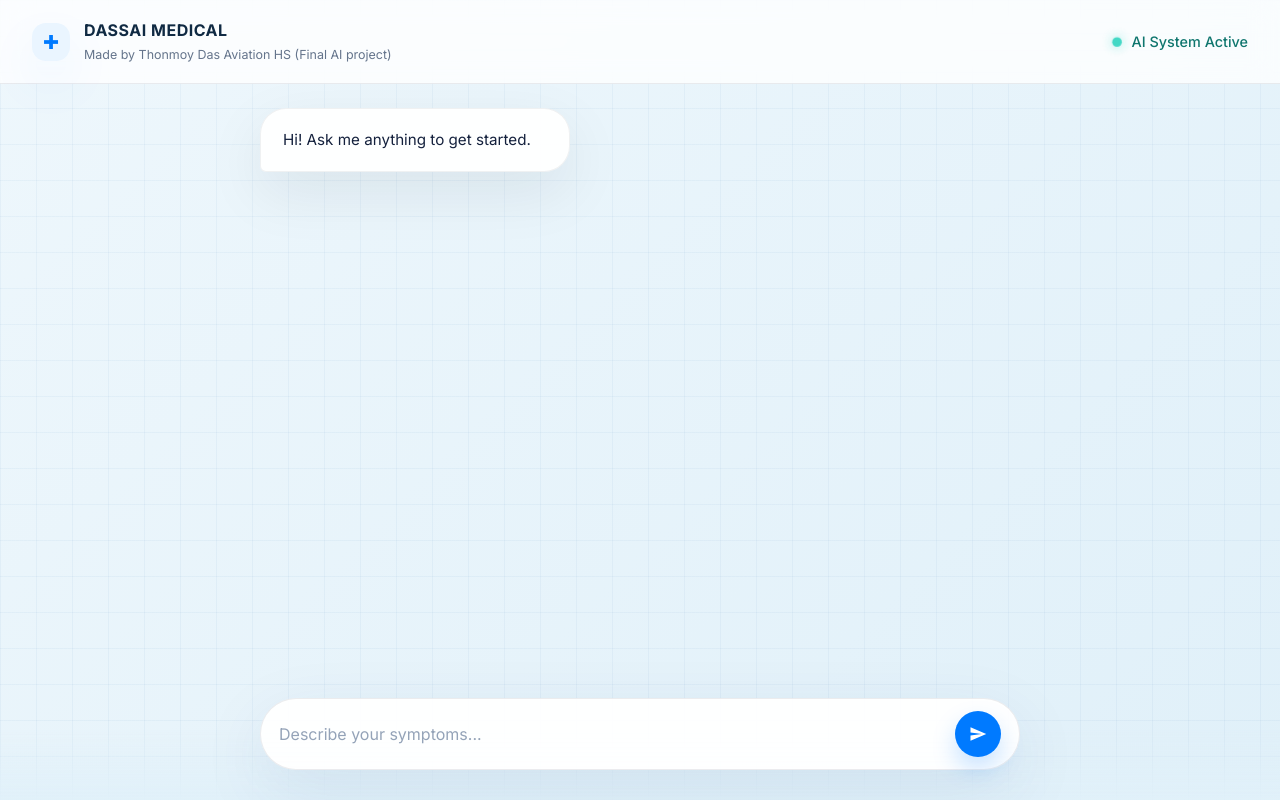
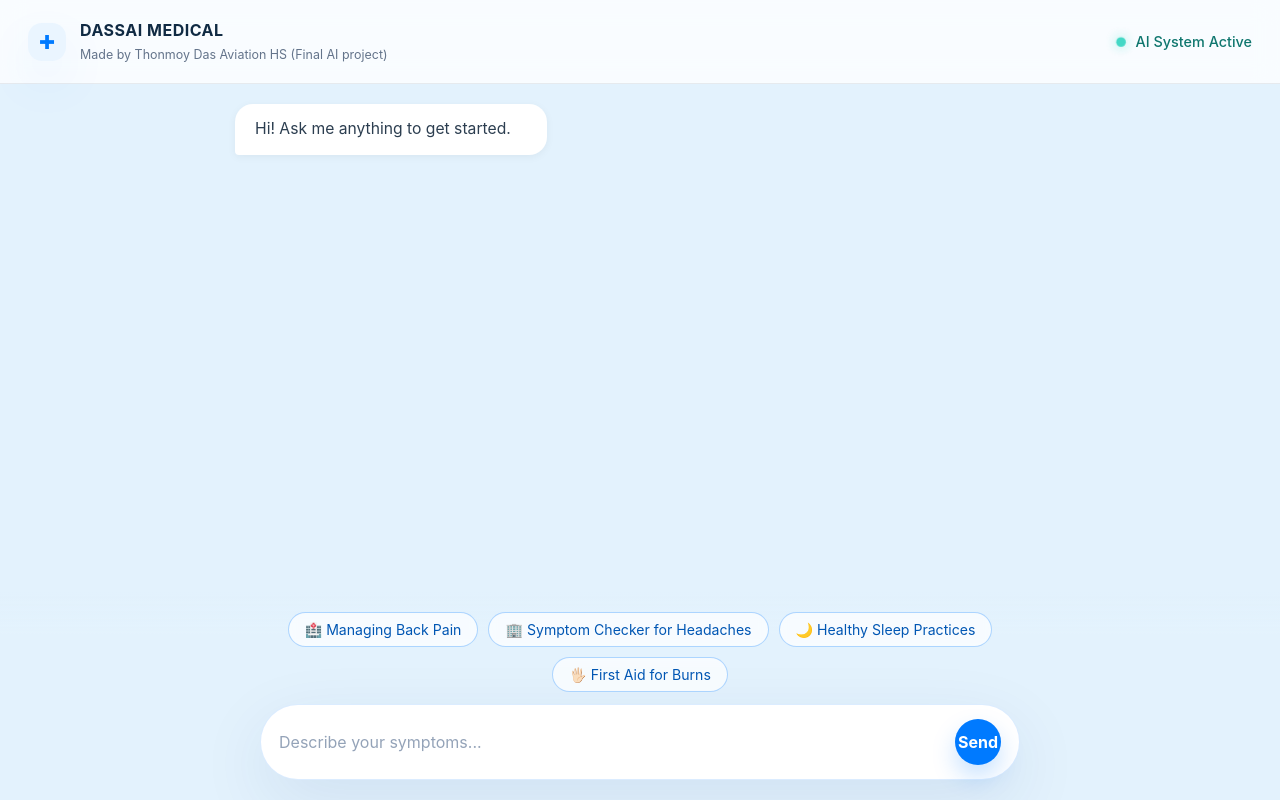
Before and after one commit to thonmoydas47-crypto/final-chat-ai-application-, a website: page public/index.html in a window 1280 px wide. Drawn offline with Linux system fonts and the light colour scheme.

Commit message:
Implement premium Dassai Medical chat UI with suggestion chips

```diff
--- a/public/app.js
+++ b/public/app.js
@@ -4,50 +4,46 @@
 // Sends each user message + the running history to /api/chat,
 // reads the streamed Server-Sent Events response, and types
 // the AI reply into the page chunk-by-chunk.
-//
-// You usually don't need to change this file. The look-and-feel
-// lives in styles.css; the AI's personality lives in api/chat.js.
 // ============================================================
 
-const messagesEl = document.getElementById("messages");
-const formEl = document.getElementById("composer");
-const inputEl = document.getElementById("composer-input");
-const sendBtn = document.getElementById("composer-send");
+const messagesEl = document.getElementById('messages');
+const formEl = document.getElementById('composer');
+const inputEl = document.getElementById('composer-input');
+const sendBtn = document.getElementById('composer-send');
 
-// Running conversation history. Each entry: { role, text }.
 const history = [];
 
-formEl.addEventListener("submit", async (event) => {
+formEl.addEventListener('submit', async (event) => {
   event.preventDefault();
   const text = inputEl.value.trim();
   if (!text) return;
 
-  inputEl.value = "";
+  inputEl.value = '';
   setBusy(true);
 
-  appendMessage("user", text);
-  history.push({ role: "user", text });
+  appendMessage('user', text);
+  history.push({ role: 'user', text });
 
-  const aiBubble = appendMessage("assistant", "", { streaming: true });
+  const aiBubble = appendMessage('assistant', '', { streaming: true });
 
   try {
-    const response = await fetch("/api/chat", {
-      method: "POST",
-      headers: { "Content-Type": "application/json" },
+    const response = await fetch('/api/chat', {
+      method: 'POST',
+      headers: { 'Content-Type': 'application/json' },
       body: JSON.stringify({ messages: history }),
     });
 
     if (!response.ok || !response.body) {
-      const errText = await response.text().catch(() => "");
+      const errText = await response.text().catch(() => '');
       throw new Error(errText || `Request failed (${response.status})`);
     }
 
-    let assistantText = "";
-    for await (const event of readSseStream(response.body)) {
-      if (event === "[DONE]") break;
+    let assistantText = '';
+    for await (const eventData of readSseStream(response.body)) {
+      if (eventData === '[DONE]') break;
       let payload;
       try {
-        payload = JSON.parse(event);
+        payload = JSON.parse(eventData);
       } catch {
         continue;
       }
@@ -59,11 +55,11 @@ formEl.addEventListener("submit", async (event) => {
       }
     }
 
-    history.push({ role: "assistant", text: assistantText });
+    history.push({ role: 'assistant', text: assistantText });
   } catch (err) {
     aiBubble.textContent = `⚠️ ${err.message}`;
   } finally {
-    aiBubble.parentElement.classList.remove("is-streaming");
+    aiBubble.parentElement.classList.remove('is-streaming');
     setBusy(false);
     inputEl.focus();
   }
@@ -72,16 +68,16 @@ formEl.addEventListener("submit", async (event) => {
 function setBusy(busy) {
   inputEl.disabled = busy;
   sendBtn.disabled = busy;
-  sendBtn.textContent = busy ? "..." : "Send";
+  sendBtn.textContent = busy ? '...' : 'Send';
 }
 
 function appendMessage(role, text, { streaming = false } = {}) {
-  const wrapper = document.createElement("div");
-  wrapper.className = `message message-${role === "assistant" ? "ai" : "user"}`;
-  if (streaming) wrapper.classList.add("is-streaming");
+  const wrapper = document.createElement('div');
+  wrapper.className = `message ${role === 'assistant' ? 'ai-message' : 'user-message'}`;
+  if (streaming) wrapper.classList.add('is-streaming');
 
-  const bubble = document.createElement("div");
-  bubble.className = "message-bubble";
+  const bubble = document.createElement('div');
+  bubble.className = 'message-content';
   bubble.textContent = text;
   wrapper.appendChild(bubble);
 
@@ -94,11 +90,10 @@ function scrollToBottom() {
   messagesEl.scrollTop = messagesEl.scrollHeight;
 }
 
-// Async iterator that yields each `data:` payload from an SSE stream.
 async function* readSseStream(body) {
   const reader = body.getReader();
   const decoder = new TextDecoder();
-  let buffer = "";
+  let buffer = '';
 
   while (true) {
     const { done, value } = await reader.read();
@@ -106,13 +101,19 @@ async function* readSseStream(body) {
     buffer += decoder.decode(value, { stream: true });
 
     let sep;
-    while ((sep = buffer.indexOf("\n\n")) !== -1) {
+    while ((sep = buffer.indexOf('\n\n')) !== -1) {
       const frame = buffer.slice(0, sep);
       buffer = buffer.slice(sep + 2);
-      const dataLine = frame
-        .split("\n")
-        .find((l) => l.startsWith("data: "));
+      const dataLine = frame.split('\n').find((l) => l.startsWith('data: '));
       if (dataLine) yield dataLine.slice(6);
     }
   }
 }
+
+function useSuggestion(text) {
+  const inputElement = document.getElementById('composer-input');
+  if (inputElement) {
+    inputElement.value = text;
+    inputElement.focus();
+  }
+}
--- a/public/index.html
+++ b/public/index.html
@@ -30,12 +30,19 @@
     <main class="chat-wrapper">
       <div class="chat-stream" id="messages">
         <div class="message ai-message is-streaming">
-          <div class="message-bubble">Hi! Ask me anything to get started.</div>
+          <div class="message-content">Hi! Ask me anything to get started.</div>
         </div>
       </div>
     </main>
 
-    <footer class="input-container">
+    <footer class="bottom-container">
+      <div class="suggestions-wrapper">
+        <button class="chip" onclick="useSuggestion('Managing Back Pain')">🏥 Managing Back Pain</button>
+        <button class="chip" onclick="useSuggestion('Symptom Checker for Headaches')">🏢 Symptom Checker for Headaches</button>
+        <button class="chip" onclick="useSuggestion('Healthy Sleep Practices')">🌙 Healthy Sleep Practices</button>
+        <button class="chip" onclick="useSuggestion('First Aid for Burns')">🖐🏻 First Aid for Burns</button>
+      </div>
+
       <form class="input-box-wrapper composer" id="composer" autocomplete="off">
         <input
           type="text"
@@ -44,11 +51,7 @@
           class="composer-input"
           required
         />
-        <button class="input-send composer-send" id="composer-send" type="submit" aria-label="Send message">
-          <svg viewBox="0 0 24 24" fill="none" xmlns="http://www.w3.org/2000/svg">
-            <path d="M2 21L23 12L2 3V10L17 12L2 14V21Z" fill="currentColor" />
-          </svg>
-        </button>
+        <button class="input-send composer-send" id="composer-send" type="submit">Send</button>
       </form>
     </footer>
 
--- a/public/styles.css
+++ b/public/styles.css
@@ -1,4 +1,4 @@
-/* Base Resets & Global Styles */
+/* Clean Base Background (No Grids) */
 * {
   margin: 0;
   padding: 0;
@@ -11,23 +11,12 @@ body {
 }
 
 body {
-  font-family: 'Inter', -apple-system, BlinkMacSystemFont, 'Segoe UI', Roboto, Helvetica, Arial, sans-serif;
-  background: linear-gradient(135deg, #eef7fc 0%, #e0f0f9 100%);
-  color: #1e293b;
-  overflow-x: hidden;
-  position: relative;
-}
-
-body::before {
-  content: "";
-  position: fixed;
-  inset: 0;
-  background-image:
-    linear-gradient(rgba(2, 82, 155, 0.04) 1px, transparent 1px),
-    linear-gradient(90deg, rgba(2, 82, 155, 0.04) 1px, transparent 1px);
-  background-size: 36px 36px;
-  pointer-events: none;
-  z-index: 0;
+  background-color: #e3f2fd;
+  font-family: -apple-system, BlinkMacSystemFont, 'Segoe UI', Roboto, Helvetica, Arial, sans-serif;
+  min-height: 100vh;
+  display: flex;
+  flex-direction: column;
+  color: #102a43;
 }
 
 button,
@@ -37,25 +26,21 @@ input {
 
 button {
   border: none;
+  background: transparent;
 }
 
-img {
-  max-width: 100%;
-  display: block;
-}
-
-/* 1. Clean Top Header */
+/* Clean Top Header */
 .main-header {
   position: fixed;
   top: 0;
   left: 0;
   width: 100%;
-  padding: 20px 32px;
+  padding: 20px 28px;
   display: flex;
   justify-content: space-between;
   align-items: center;
   background: rgba(255, 255, 255, 0.78);
-  backdrop-filter: blur(14px);
+  backdrop-filter: blur(12px);
   border-bottom: 1px solid rgba(15, 23, 42, 0.08);
   z-index: 10;
 }
@@ -67,23 +52,22 @@ img {
 }
 
 .plus-icon {
+  width: 38px;
+  height: 38px;
   display: inline-flex;
   align-items: center;
   justify-content: center;
-  width: 38px;
-  height: 38px;
   border-radius: 14px;
   background: #eaf5ff;
   color: #007aff;
   font-size: 1.2rem;
-  box-shadow: 0 21px 50px rgba(0, 122, 255, 0.08);
+  box-shadow: 0 20px 50px rgba(0, 122, 255, 0.08);
 }
 
 .logo-area h1 {
   font-size: 1rem;
   font-weight: 700;
   letter-spacing: 0.5px;
-  color: #102a43;
 }
 
 .subtitle {
@@ -111,22 +95,18 @@ img {
   animation: pulse 2.2s infinite ease-in-out;
 }
 
-/* 2. Chat Layout Wrapper */
+/* Chat Layout Mechanics */
 .chat-wrapper {
   width: 100%;
-  max-width: 800px;
-  margin: 108px auto 130px auto;
+  max-width: 850px;
+  margin: 104px auto 160px auto;
   padding: 0 20px;
-  display: flex;
-  flex-direction: column;
-  position: relative;
-  z-index: 1;
 }
 
 .chat-stream {
   display: flex;
   flex-direction: column;
-  gap: 18px;
+  gap: 16px;
 }
 
 .message {
@@ -138,49 +118,80 @@ img {
   justify-content: flex-start;
 }
 
+.ai-message .message-content {
+  background: #ffffff;
+  color: #2c3e50;
+  border-radius: 18px;
+  border-bottom-left-radius: 4px;
+  box-shadow: 0 2px 8px rgba(0, 0, 0, 0.05);
+}
+
 .user-message {
   justify-content: flex-end;
 }
 
-.message-bubble {
-  max-width: 78%;
-  padding: 18px 22px;
-  border-radius: 26px;
-  border-bottom-left-radius: 6px;
-  background: rgba(255, 255, 255, 0.95);
-  color: #14213d;
-  font-size: 0.95rem;
-  line-height: 1.7;
-  box-shadow: 0 20px 60px rgba(15, 23, 42, 0.08);
-  border: 1px solid rgba(15, 23, 42, 0.06);
-  position: relative;
-  overflow: hidden;
+.user-message .message-content {
+  background: linear-gradient(180deg, #2693ff 0%, #007aff 100%);
+  color: #ffffff;
+  border-radius: 18px;
+  border-bottom-right-radius: 4px;
+  box-shadow: 0 2px 8px rgba(0, 122, 255, 0.15);
 }
 
-.user-message .message-bubble {
-  background: #007aff;
-  color: #ffffff;
-  border-radius: 26px;
-  border-bottom-right-radius: 6px;
+.message-content {
+  padding: 14px 20px;
+  max-width: 70%;
+  font-size: 0.98rem;
+  line-height: 1.45;
 }
 
-.is-streaming .message-bubble::after {
+.is-streaming .message-content::after {
   content: " ▎";
   color: #007aff;
   animation: blink 0.8s steps(2, start) infinite;
 }
 
-/* 4. Beautiful Centered Fixed Bottom Input Box */
-.input-container {
+/* Bottom Container for Input + Chips */
+.bottom-container {
   position: fixed;
   bottom: 0;
   left: 0;
   width: 100%;
-  padding: 28px 22px 30px;
-  background: linear-gradient(to top, rgba(224, 240, 249, 0.96), transparent 55%);
+  padding: 20px;
+  background: linear-gradient(to top, #e3f2fd 80%, transparent);
   display: flex;
+  flex-direction: column;
+  align-items: center;
+  gap: 12px;
+  z-index: 10;
+}
+
+.suggestions-wrapper {
+  display: flex;
+  gap: 10px;
+  flex-wrap: wrap;
   justify-content: center;
-  z-index: 10;
+  max-width: 800px;
+  width: 100%;
+}
+
+.chip {
+  background: rgba(255, 255, 255, 0.7);
+  border: 1px solid rgba(0, 122, 255, 0.3);
+  padding: 8px 16px;
+  border-radius: 20px;
+  font-size: 0.88rem;
+  color: #0056b3;
+  cursor: pointer;
+  transition: all 0.2s ease;
+  backdrop-filter: blur(4px);
+}
+
+.chip:hover {
+  background: #ffffff;
+  transform: translateY(-2px);
+  box-shadow: 0 4px 12px rgba(0, 122, 255, 0.1);
+  border-color: #007aff;
 }
 
 .input-box-wrapper {
@@ -189,11 +200,11 @@ img {
   display: flex;
   align-items: center;
   gap: 12px;
-  padding: 12px 18px;
+  padding: 14px 18px;
   border-radius: 999px;
-  background: rgba(255, 255, 255, 0.94);
+  background: #ffffff;
+  border: 1px solid rgba(0, 122, 255, 0.14);
   box-shadow: 0 22px 70px rgba(2, 55, 121, 0.09);
-  border: 1px solid rgba(15, 23, 42, 0.08);
 }
 
 .input-box-wrapper:focus-within {
@@ -227,6 +238,7 @@ img {
   cursor: pointer;
   transition: transform 0.15s ease, background 0.15s ease;
   box-shadow: 0 12px 24px rgba(0, 122, 255, 0.22);
+  font-weight: 700;
 }
 
 .input-send:hover {
@@ -234,18 +246,12 @@ img {
   background: #0063cc;
 }
 
-.input-send svg {
-  width: 18px;
-  height: 18px;
-}
-
-.composer-send:disabled {
+.input-send:disabled {
   opacity: 0.55;
   cursor: not-allowed;
 }
 
 @keyframes blink {
-  0%, 100% { opacity: 1; }
   50% { opacity: 0; }
 }
 
```
